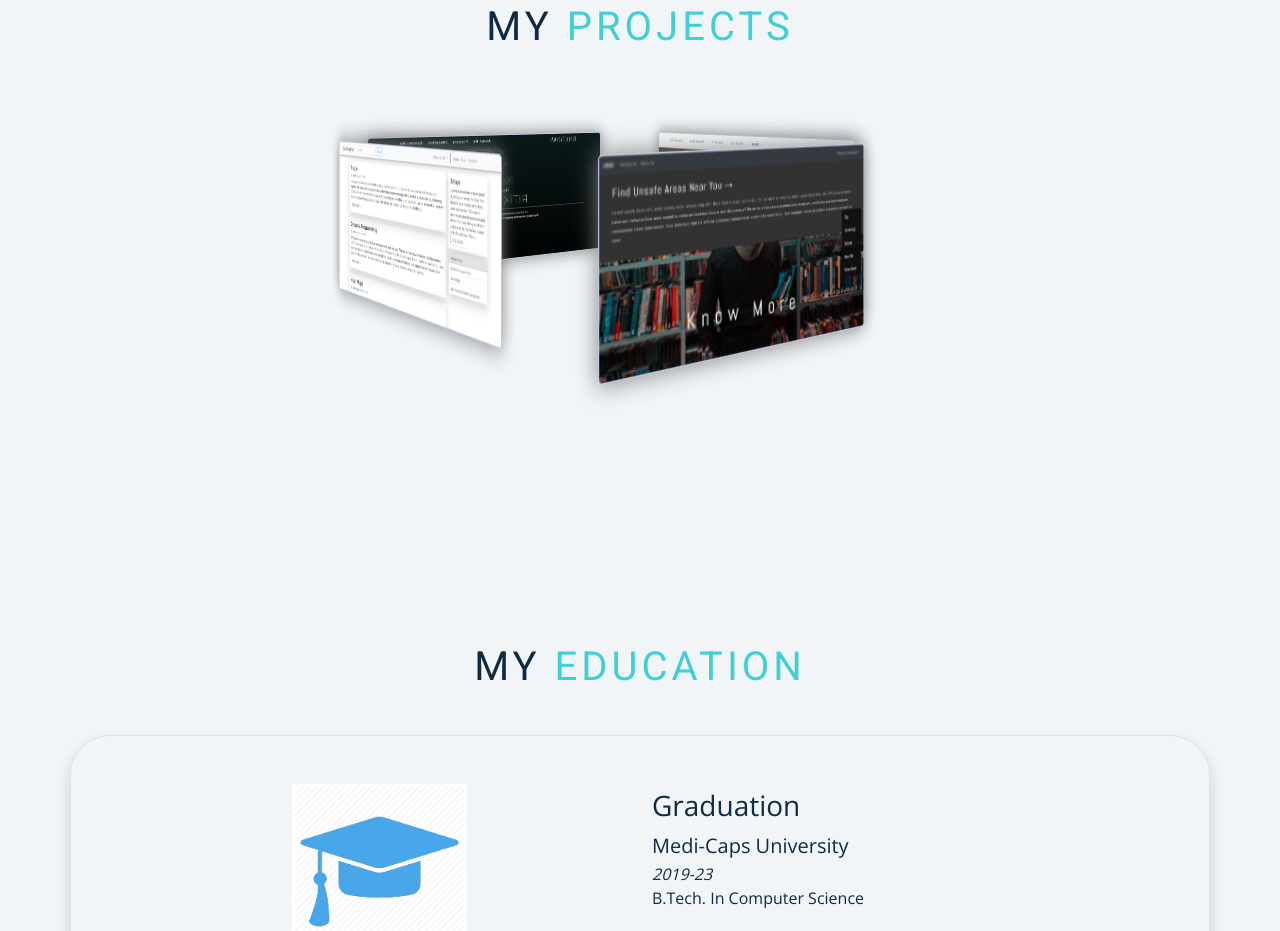
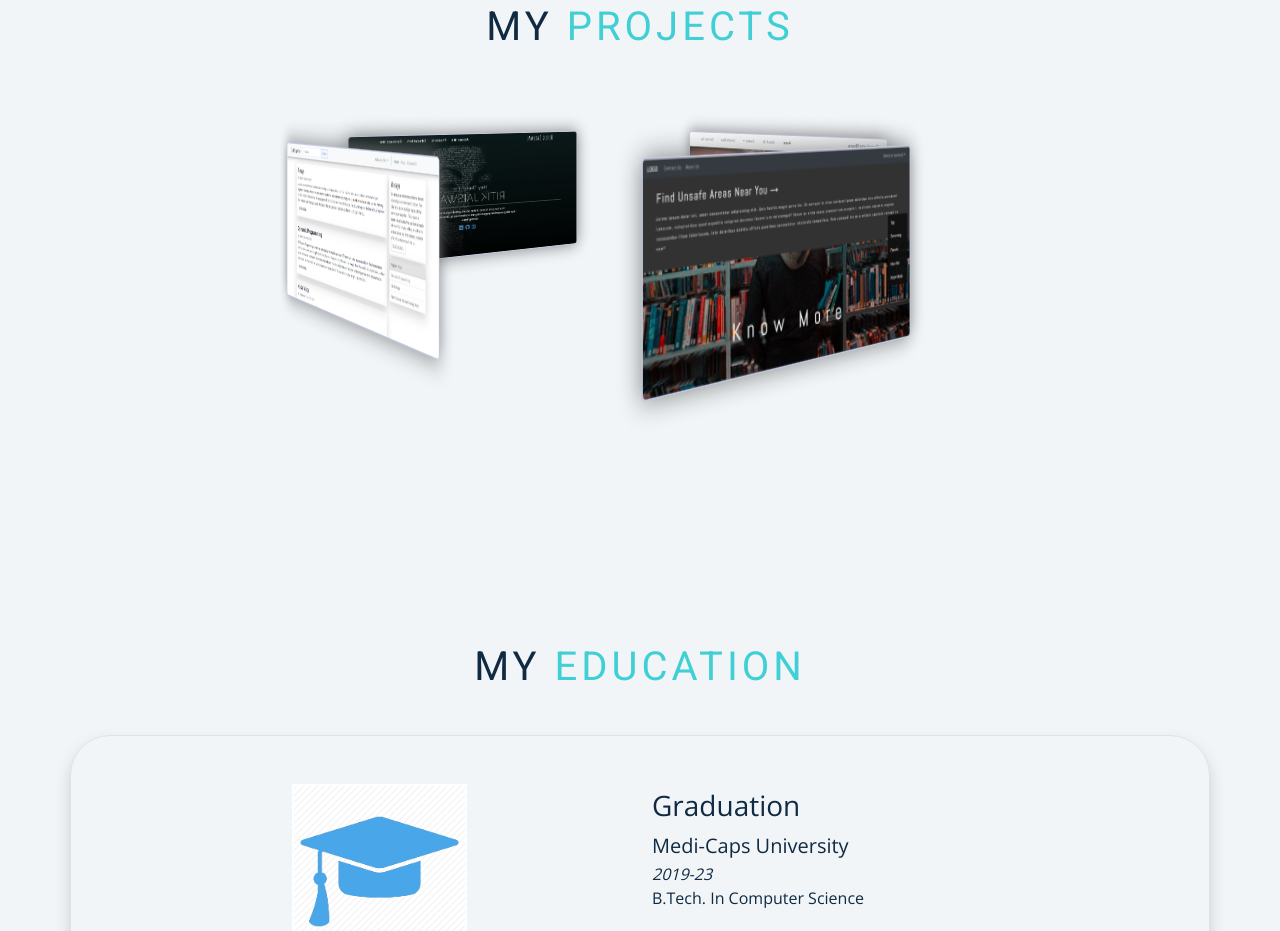
Before and after one commit to ritikjaiswal019/Porfolio-Me, a plain HTML site: page index.html in a window 1280 px wide. Shown: the part 909-1840 px from the top of the page. Drawn offline with nearby package versions, Linux system fonts and the light colour scheme; a web font is replaced by a local one.

Commit message:
Update styles.css

```diff
--- a/styles.css
+++ b/styles.css
@@ -559,19 +559,19 @@ footer p {
 }
 
 .rotate .card:nth-child(1) {
-  transform: rotateY(0deg) translateZ(200px);
+  transform: rotateY(0deg) translateZ(250px);
 }
 
 .rotate .card:nth-child(2) {
-  transform: rotateY(90deg) translateZ(200px);
+  transform: rotateY(90deg) translateZ(250px);
 }
 
 .rotate .card:nth-child(3) {
-  transform: rotateY(180deg) translateZ(200px);
+  transform: rotateY(180deg) translateZ(250px);
 }
 
 .rotate .card:nth-child(4) {
-  transform: rotateY(270deg) translateZ(200px);
+  transform: rotateY(270deg) translateZ(250px);
 }
 
 .card {
```
